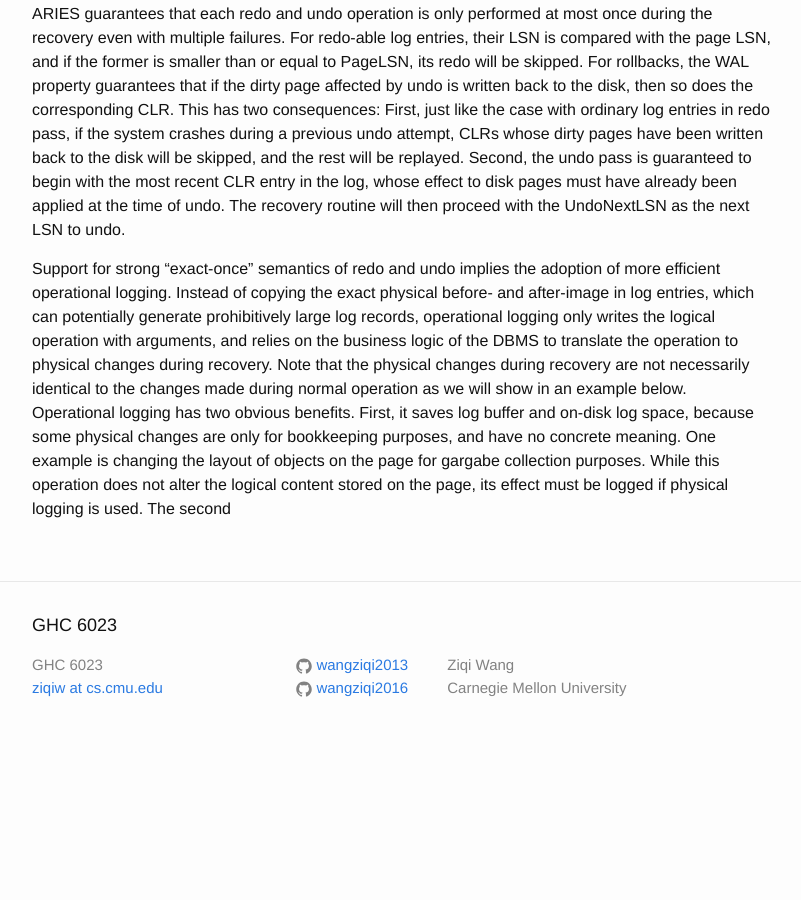
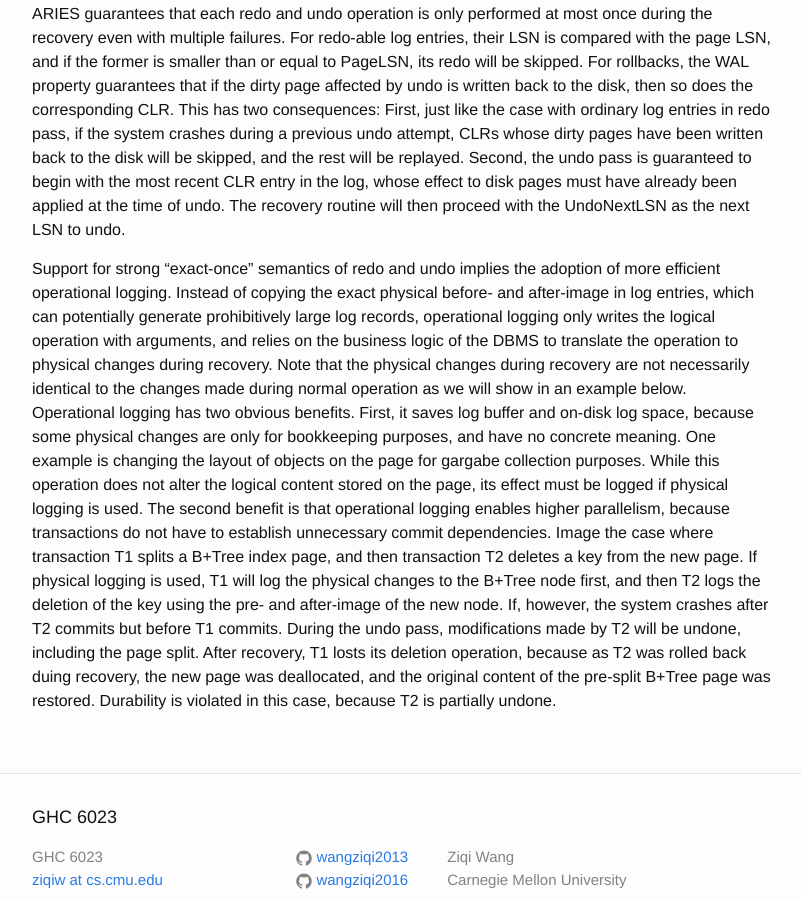
Before and after one commit to wangziqi2013/wangziqi2013.github.io, a Jekyll site: the page built from _posts/2019-01-31-aries.markdown, in a window 1280 px wide and 900 px high, scrolled down 4684 px. Shown: the whole window, without its empty margins (238-1039 px from the left). Built offline with Jekyll 4.4.1, drawn with Linux system fonts in a browser that asks for light colours; before the commit the page ends 5443 px from its top, so only the background shows below that.

Commit message:
Adding second benefit

```diff
--- a/_posts/2019-01-31-aries.markdown
+++ b/_posts/2019-01-31-aries.markdown
@@ -181,4 +181,11 @@ are not necessarily identical to the changes made during normal operation as we
 has two obvious benefits. First, it saves log buffer and on-disk log space, because some physical changes are only for
 bookkeeping purposes, and have no concrete meaning. One example is changing the layout of objects on the page for gargabe
 collection purposes. While this operation does not alter the logical content stored on the page, its effect must be logged
-if physical logging is used. The second
+if physical logging is used. The second benefit is that operational logging enables higher parallelism, because transactions
+do not have to establish unnecessary commit dependencies. Image the case where transaction T1 splits a B+Tree index page, and
+then transaction T2 deletes a key from the new page. If physical logging is used, T1 will log the physical changes to the
+B+Tree node first, and then T2 logs the deletion of the key using the pre- and after-image of the new node. If, however, the
+system crashes after T2 commits but before T1 commits. During the undo pass, modifications made by T2 will be undone,
+including the page split. After recovery, T1 losts its deletion operation, because as T2 was rolled back duing recovery,
+the new page was deallocated, and the original content of the pre-split B+Tree page was restored. Durability is violated
+in this case, because T2 is partially undone.
```
